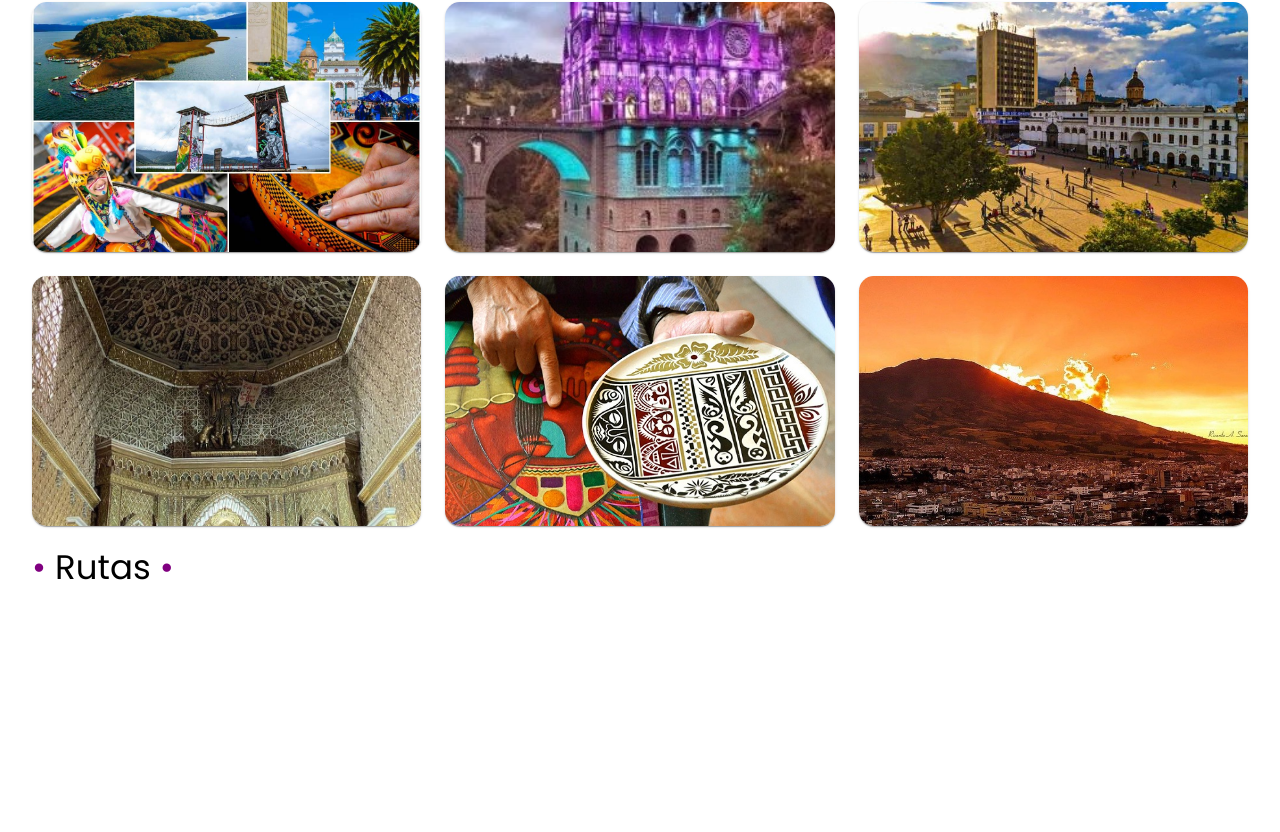
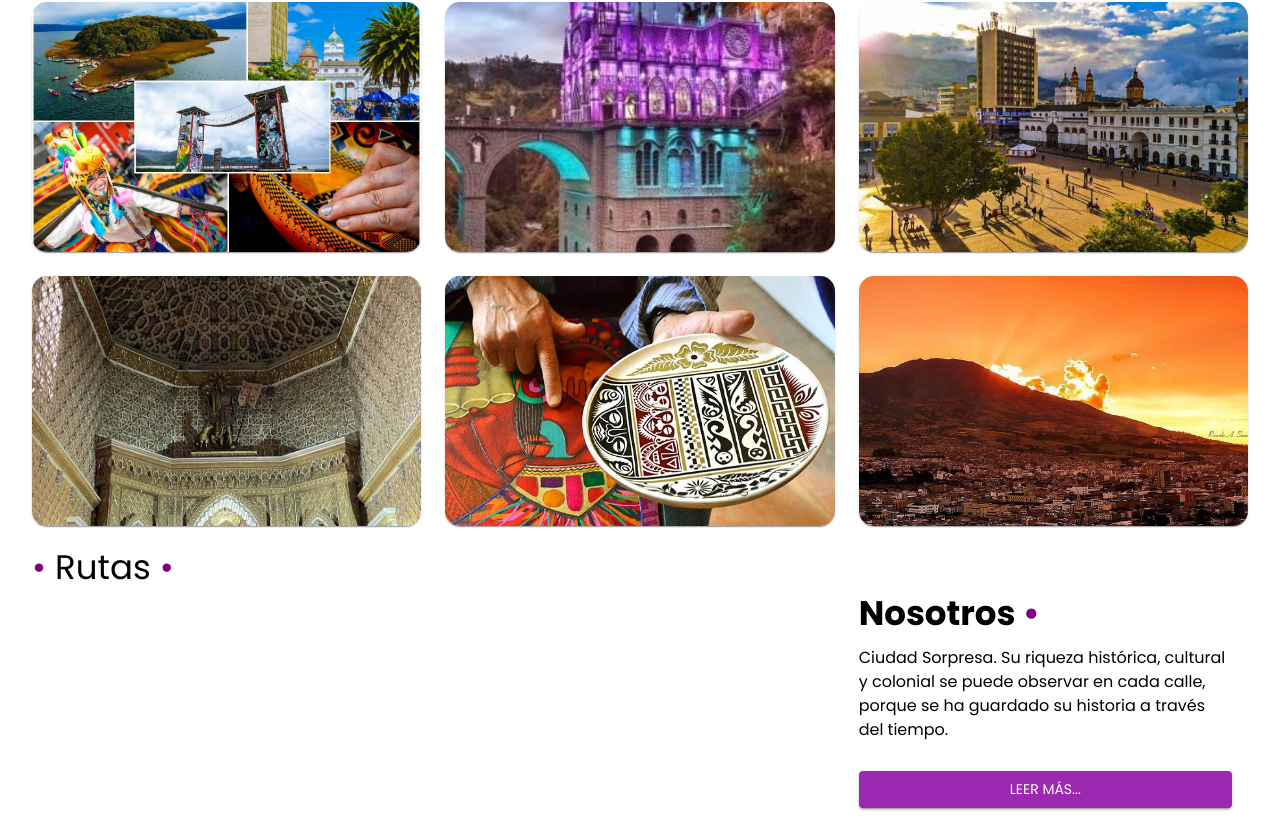
Before and after one commit to dianaflorez/visitamiciudad, a React (Vite) app in the folder frontend/: page / in a window 1280 px wide. Shown: the part 786-1618 px from the top of the page. Before the commit the page ends 1377 px from the top, so only its background shows below. Built offline with nearby package versions, Linux system fonts and the light colour scheme.

Commit message:
Upgrades to Home Page 2

```diff
--- a/frontend/src/App.tsx
+++ b/frontend/src/App.tsx
@@ -282,6 +282,45 @@ function App() {
           {/* Grid for site cards */}
           <Grid container spacing={3}></Grid>
         </Container>
+
+        <Container>
+          <Grid container>
+            <Grid item xs={12} md={8} padding={2}></Grid>
+            <Grid
+              item
+              padding={2}
+              xs={12}
+              md={4}
+              style={{
+                display: "flex",
+                flexDirection: "column",
+                justifyContent: "center",
+              }}
+            >
+              <Typography
+                variant="h4"
+                component="h1"
+                gutterBottom
+                sx={{ fontWeight: "bold" }}
+              >
+                Nosotros <span style={{ color: "purple" }}>•</span>
+              </Typography>
+
+              <Typography variant="body1" gutterBottom>
+                Ciudad Sorpresa. Su riqueza histórica, cultural y colonial se
+                puede observar en cada calle, porque se ha guardado su historia
+                a través del tiempo.
+              </Typography>
+              <Button
+                variant="contained"
+                color="secondary"
+                sx={{ marginTop: 3 }}
+              >
+                Leer Más...
+              </Button>
+            </Grid>
+          </Grid>
+        </Container>
       </>
 
       {/*
--- a/frontend/src/shared/theme.tsx
+++ b/frontend/src/shared/theme.tsx
@@ -5,6 +5,7 @@ import { purple } from "@mui/material/colors";
 declare module "@mui/material/Button" {
   interface ButtonPropsVariantOverrides {
     variant1: true;
+    variant2: true;
   }
 }
 
@@ -50,6 +51,18 @@ export const theme = createTheme({
             color: primary.main,
           },
         },
+        {
+          props: { variant: "variant2" }, // Nueva variante
+          style: {
+            textTransform: "none",
+            backgroundColor: `${primary.main}`, // Color de fondo típico de "contained"
+            color: "#fff", // Color del texto típico de "contained"
+            padding: "6px 16px", // Mantener el padding estándar de "contained"
+            boxShadow: "none", // Evitar sombras
+            width: "auto", // Hacer que el ancho sea automático (no abarque todo el contenedor)
+            display: "inline-block", // Permitir que el botón se ajuste al contenido
+          },
+        },
       ],
     },
   },
```
